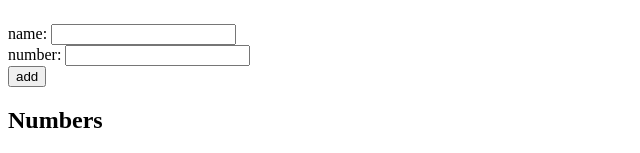
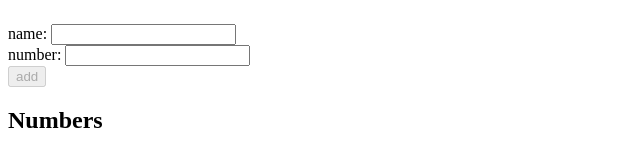
Before and after one commit to irekf/fullstackopen, a React (Vite) app in the folder part2/phonebook/: page / in a window 1280 px wide. Shown: the part 131-284 px from the top of the page, without its empty margins (0-640 px from the left). Built offline with nearby package versions, Linux system fonts and the light colour scheme.

Commit message:
2.x: disable the submit button if either the name or number is empty

```diff
--- a/part2/phonebook/src/App.jsx
+++ b/part2/phonebook/src/App.jsx
@@ -44,7 +44,7 @@ const App = () => {
                     number: <input value={newNumber} onChange={(e) => setNewNumber(e.target.value)}/>
                 </div>
                 <div>
-                    <button type="submit">add</button>
+                    <button type="submit" disabled={newName.length === 0 || newNumber.length === 0}>add</button>
                 </div>
             </form>
             <h2>Numbers</h2>
```
